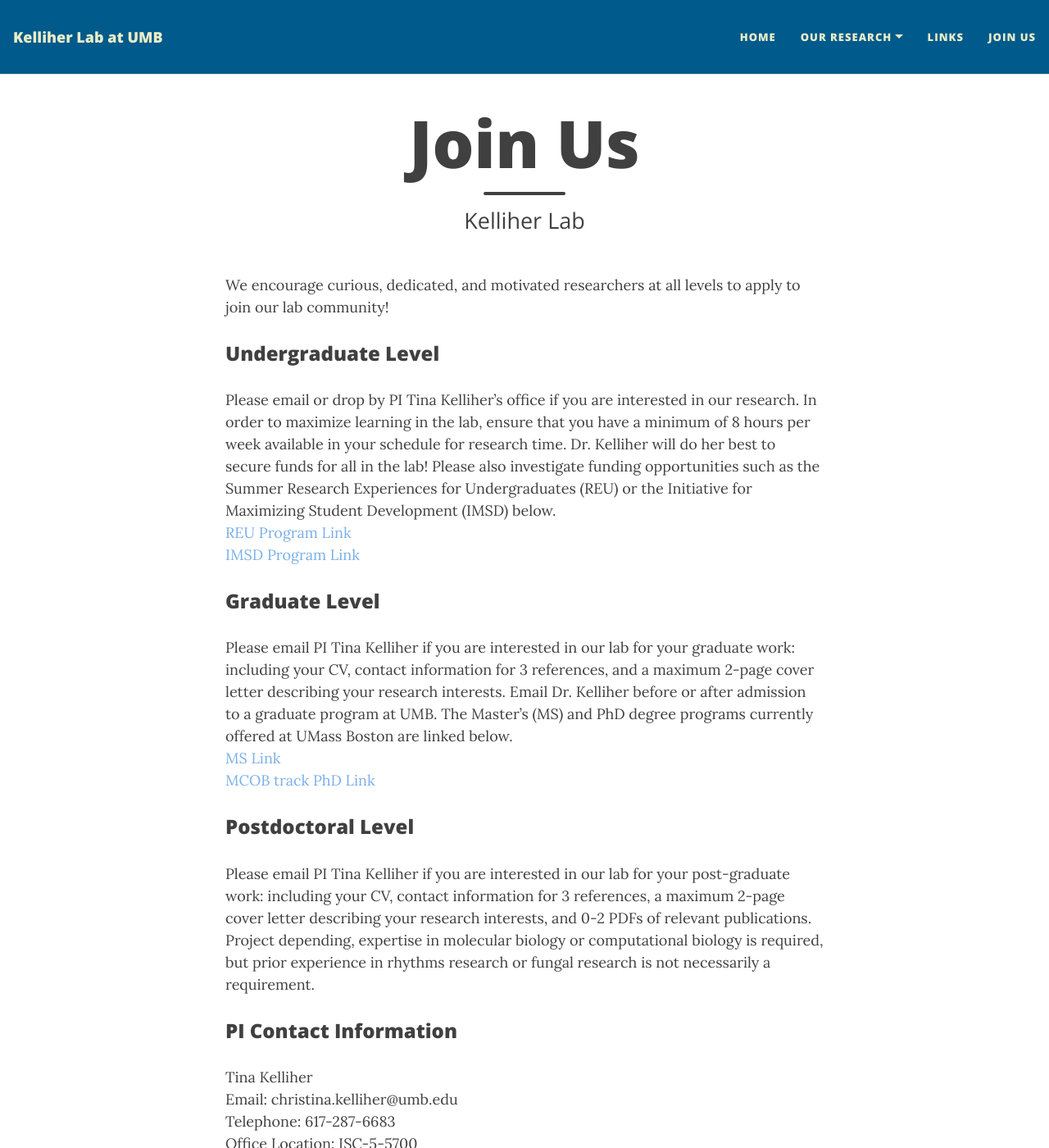
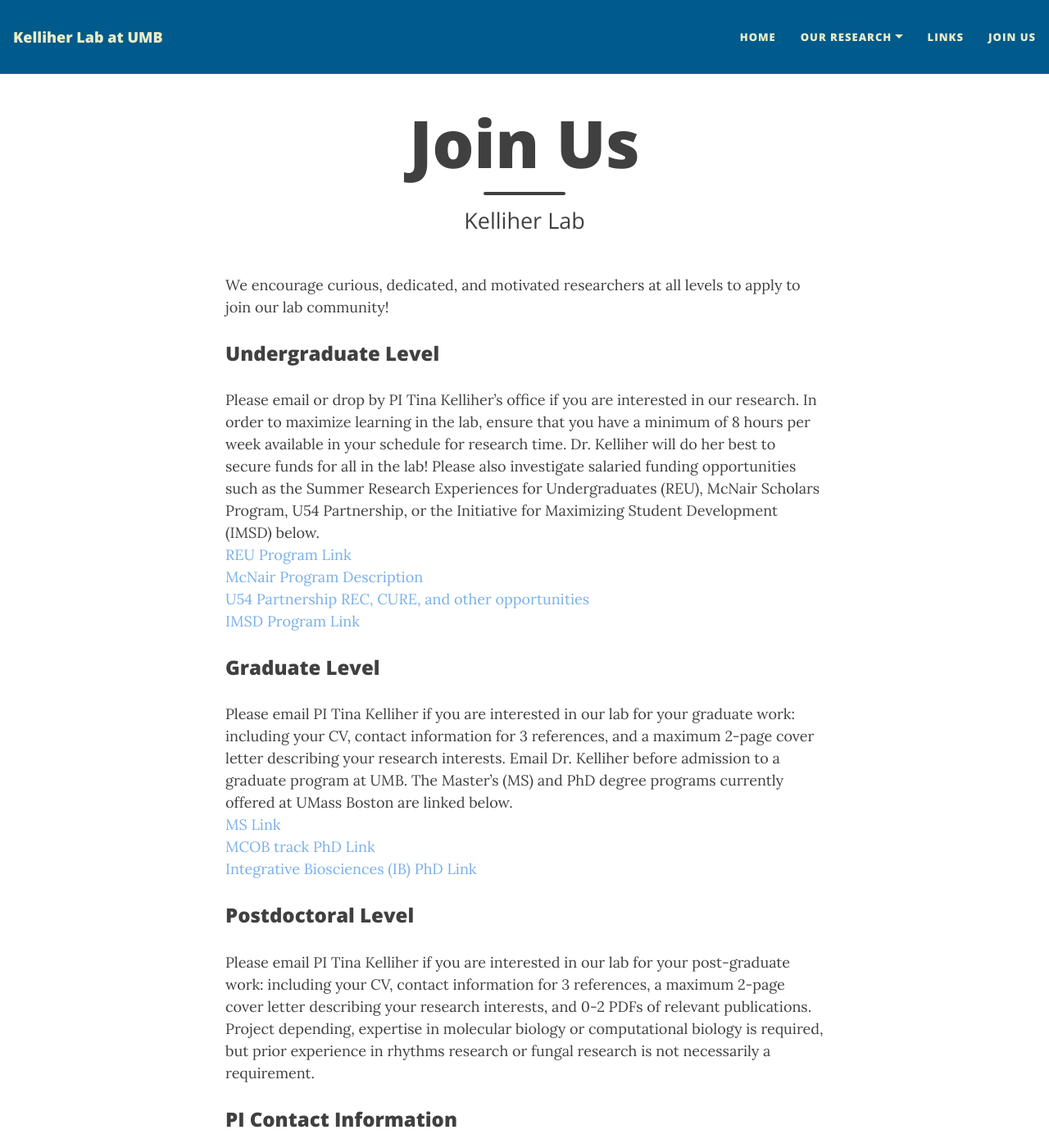
Before and after one commit to cmk35/cmk35.github.io, a Jekyll site: the page built from join.md, in a window 1280 px wide and 1400 px high. Shown: the whole window at 82% size. Built offline with Jekyll 4.4.1, drawn with Linux system fonts in a browser that asks for light colours; nearby versions of some CDN libraries.

Commit message:
Update join.md
Update broken links to new UMB website

```diff
--- a/join.md
+++ b/join.md
@@ -8,15 +8,18 @@ We encourage curious, dedicated, and motivated researchers at all levels to appl
 
 ### Undergraduate Level
 
-Please email or drop by PI Tina Kelliher's office if you are interested in our research. In order to maximize learning in the lab, ensure that you have a minimum of 8 hours per week available in your schedule for research time. Dr. Kelliher will do her best to secure funds for all in the lab! Please also investigate funding opportunities such as the Summer Research Experiences for Undergraduates (REU) or the Initiative for Maximizing Student Development (IMSD) below.\\
-<a href="https://www.umb.edu/academics/csm/biology/beyond_the_classroom/research_experiences_for_undergraduates/" target="_blank">REU Program Link</a>\\
-<a href="https://www.umb.edu/academics/csm/biology/beyond_the_classroom/initiative_for_maximizing_student_development" target="_blank">IMSD Program Link</a>
+Please email or drop by PI Tina Kelliher's office if you are interested in our research. In order to maximize learning in the lab, ensure that you have a minimum of 8 hours per week available in your schedule for research time. Dr. Kelliher will do her best to secure funds for all in the lab! Please also investigate salaried funding opportunities such as the Summer Research Experiences for Undergraduates (REU), McNair Scholars Program, U54 Partnership, or the Initiative for Maximizing Student Development (IMSD) below.\\
+<a href="https://www.umb.edu/science-mathematics/academic-departments/biology/student-resources/research-experiences-for-undergraduates/" target="_blank">REU Program Link</a>\\
+<a href="https://www.umb.edu/science-mathematics/academic-departments/biology/student-resources/" target="_blank">McNair Program Description</a>\\
+<a href="https://umb-dfhcc.org/training/undergraduate-opportunities/" target="_blank">U54 Partnership REC, CURE, and other opportunities</a>\\
+<a href="https://www.umb.edu/science-mathematics/academic-departments/biology/student-resources/initiative-for-maximizing-student-development/" target="_blank">IMSD Program Link</a>
 
 ### Graduate Level
 
-Please email PI Tina Kelliher if you are interested in our lab for your graduate work: including your CV, contact information for 3 references, and a maximum 2-page cover letter describing your research interests. Email Dr. Kelliher before or after admission to a graduate program at UMB. The Master's (MS) and PhD degree programs currently offered at UMass Boston are linked below.\\
-<a href="https://www.umb.edu/academics/csm/biology/grad/biology_ms" target="_blank">MS Link</a>\\
-<a href="https://www.umb.edu/academics/csm/biology/grad/mcob_phd" target="_blank">MCOB track PhD Link</a>
+Please email PI Tina Kelliher if you are interested in our lab for your graduate work: including your CV, contact information for 3 references, and a maximum 2-page cover letter describing your research interests. Email Dr. Kelliher before admission to a graduate program at UMB. The Master's (MS) and PhD degree programs currently offered at UMass Boston are linked below.\\
+<a href="https://www.umb.edu/academics/program-finder/biology-ms/" target="_blank">MS Link</a>\\
+<a href="https://www.umb.edu/academics/program-finder/biology-phd/" target="_blank">MCOB track PhD Link</a>\\
+<a href="https://www.umb.edu/academics/program-finder/integrative-biosciences-phd/" target="_blank">Integrative Biosciences (IB) PhD Link</a>
 
 ### Postdoctoral Level
 Please email PI Tina Kelliher if you are interested in our lab for your post-graduate work: including your CV, contact information for 3 references, a maximum 2-page cover letter describing your research interests, and 0-2 PDFs of relevant publications. Project depending, expertise in molecular biology or computational biology is required, but prior experience in rhythms research or fungal research is not necessarily a requirement.
```
